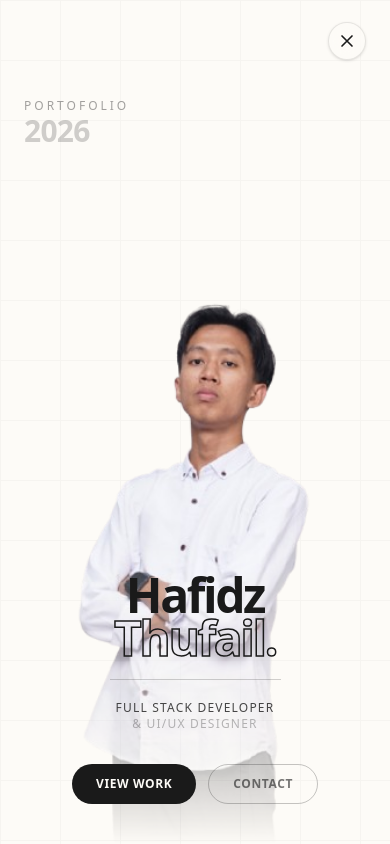
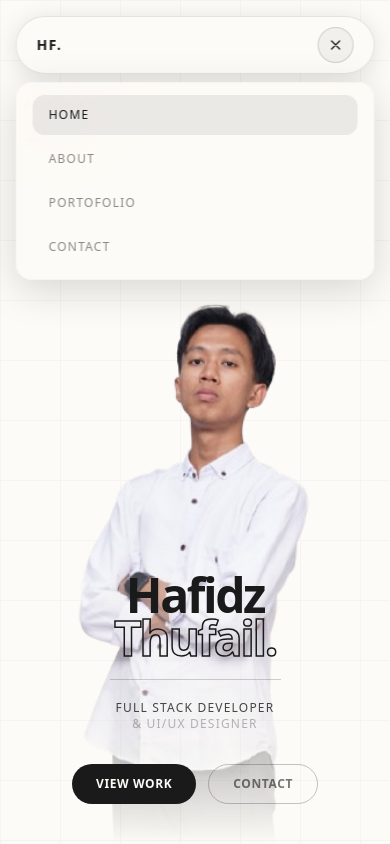
Before and after one commit to HafidzThufail22/Portofolio-V2, a Next.js app: page / in a window 390 px wide. Both pictures are taken after a click on the button "Toggle menu". Shown: the top 844 px of the page. Built offline with nearby package versions, Linux system fonts and the light colour scheme.

Commit message:
feat: implement responsive Navbar component with scroll-aware navigation and mobile menu

```diff
--- a/src/components/layout/Navbar.tsx
+++ b/src/components/layout/Navbar.tsx
@@ -1,7 +1,7 @@
 "use client";
 
 import Link from "next/link";
-import { motion } from "framer-motion";
+import { motion, AnimatePresence } from "framer-motion";
 import { useState, useEffect } from "react";
 
 const navItems = [
@@ -16,33 +16,27 @@ export function Navbar() {
   const [activeSection, setActiveSection] = useState("#home");
   const [isScrolled, setIsScrolled] = useState(false);
 
-  // Active section detection
   useEffect(() => {
     const handleScroll = () => {
       const sections = ["home", "about", "projects", "contact"];
       const scrollPosition = window.scrollY + 150;
 
       for (const section of sections) {
-        const element = document.getElementById(section);
-        if (element) {
-          const { offsetTop, offsetHeight } = element;
+        const el = document.getElementById(section);
+        if (el) {
+          const { offsetTop, offsetHeight } = el;
           if (scrollPosition >= offsetTop && scrollPosition < offsetTop + offsetHeight) {
             setActiveSection(`#${section}`);
-            return;
+            break;
           }
         }
       }
       if (window.scrollY < 100) setActiveSection("#home");
-    };
-
-    // Scroll-to-capsule detection (same listener)
-    const handleScrollAll = () => {
-      handleScroll();
       setIsScrolled(window.scrollY > window.innerHeight * 0.35);
     };
 
-    window.addEventListener("scroll", handleScrollAll);
-    return () => window.removeEventListener("scroll", handleScrollAll);
+    window.addEventListener("scroll", handleScroll);
+    return () => window.removeEventListener("scroll", handleScroll);
   }, []);
 
   const handleNavClick = (e: React.MouseEvent<HTMLAnchorElement>, href: string) => {
@@ -51,32 +45,12 @@ export function Navbar() {
     setIsMobileMenuOpen(false);
   };
 
-  // Shared nav link style — same in both flat & capsule
   const linkClass = (href: string) =>
-    `relative px-5 py-2 rounded-full text-sm font-medium tracking-widest uppercase transition-all duration-300 group ${
-      activeSection === href ? "text-foreground bg-foreground/10" : "text-foreground/50 hover:text-foreground hover:bg-foreground/10"
+    `px-5 py-2 rounded-full text-sm font-medium tracking-widest uppercase transition-all duration-300 ${
+      activeSection === href
+        ? "text-foreground bg-foreground/10"
+        : "text-foreground/50 hover:text-foreground hover:bg-foreground/10"
     }`;
-
-  const navLinks = (
-    <>
-      {navItems.map((item, index) => (
-        <motion.div
-          key={item.href}
-          initial={{ opacity: 0, y: -8 }}
-          animate={{ opacity: 1, y: 0 }}
-          transition={{ duration: 0.4, delay: 0.08 * (index + 1) }}
-        >
-          <Link
-            href={item.href}
-            onClick={(e) => handleNavClick(e, item.href)}
-            className={linkClass(item.href)}
-          >
-            {item.label}
-          </Link>
-        </motion.div>
-      ))}
-    </>
-  );
 
   return (
     <motion.header
@@ -85,55 +59,94 @@ export function Navbar() {
       transition={{ duration: 0.6, ease: "easeOut" }}
       className="fixed top-0 left-0 right-0 z-50"
     >
-      {/* ── FLAT STATE: transparan, centered ── */}
+      {/* ── DESKTOP FLAT NAV: only shown on md+ when NOT scrolled ── */}
+      <AnimatePresence>
+        {!isScrolled && (
           <motion.div
-        animate={
-          isScrolled
-            ? { opacity: 0, pointerEvents: "none" }
-            : { opacity: 1, pointerEvents: "auto" }
-        }
+            key="flat-nav"
+            initial={{ opacity: 0 }}
+            animate={{ opacity: 1 }}
+            exit={{ opacity: 0 }}
+            transition={{ duration: 0.3 }}
+            className="hidden md:flex w-full px-10 py-6 items-center justify-center gap-10"
+          >
+            {navItems.map((item, i) => (
+              <motion.div
+                key={item.href}
+                initial={{ opacity: 0, y: -8 }}
+                animate={{ opacity: 1, y: 0 }}
+                transition={{ duration: 0.4, delay: 0.08 * (i + 1) }}
+              >
+                <Link href={item.href} onClick={(e) => handleNavClick(e, item.href)} className={linkClass(item.href)}>
+                  {item.label}
+                </Link>
+              </motion.div>
+            ))}
+          </motion.div>
+        )}
+      </AnimatePresence>
+
+      {/* ── DESKTOP CAPSULE: only shown on md+ when scrolled ── */}
+      <AnimatePresence>
+        {isScrolled && (
+          <motion.div
+            key="desktop-capsule"
+            initial={{ opacity: 0, y: -16 }}
+            animate={{ opacity: 1, y: 0 }}
+            exit={{ opacity: 0, y: -16 }}
             transition={{ duration: 0.35, ease: "easeInOut" }}
-        className="w-full px-10 py-6"
+            className="hidden md:block absolute top-5 left-1/2 -translate-x-1/2 w-[90%] max-w-3xl"
           >
-        <nav className="hidden md:flex items-center justify-center gap-10">
-          {navLinks}
-        </nav>
-      </motion.div>
-
-      {/* ── CAPSULE STATE: floating pill, same link style ── */}
-      <motion.div
-        animate={
-          isScrolled
-            ? { opacity: 1, y: 0, pointerEvents: "auto" }
-            : { opacity: 0, y: -16, pointerEvents: "none" }
-        }
-        transition={{ duration: 0.35, ease: "easeInOut" }}
-        className="absolute top-5 left-1/2 -translate-x-1/2 w-[90%] max-w-3xl"
-      >
-        {/* Capsule container — just adds the pill frame */}
-        <div className="relative rounded-full border border-foreground/10 backdrop-blur-xl
-          bg-background/60
-          shadow-[0_4px_24px_rgba(0,0,0,0.08)]">
-
-          <nav className="relative hidden md:flex items-center justify-center gap-10 h-14 px-8">
-            {navLinks}
+            <div className="rounded-full border border-foreground/10 backdrop-blur-xl bg-background/60 shadow-[0_4px_24px_rgba(0,0,0,0.08)]">
+              <nav className="flex items-center justify-center gap-10 h-14 px-8">
+                {navItems.map((item) => (
+                  <Link key={item.href} href={item.href} onClick={(e) => handleNavClick(e, item.href)} className={linkClass(item.href)}>
+                    {item.label}
+                  </Link>
+                ))}
               </nav>
             </div>
+          </motion.div>
+        )}
+      </AnimatePresence>
 
-        {/* Mobile Menu */}
+      {/* ── MOBILE CAPSULE: always visible on small screens ── */}
+      <div className="md:hidden absolute top-4 left-1/2 -translate-x-1/2 w-[92%] max-w-lg">
+        <div className="rounded-full border border-foreground/10 backdrop-blur-xl bg-background/70 shadow-[0_4px_24px_rgba(0,0,0,0.12)]">
+          <div className="flex items-center justify-between h-14 px-5">
+            {/* Logo */}
+            <Link href="#home" onClick={(e) => handleNavClick(e, "#home")} className="flex items-center gap-2">
+
+              <span className="text-sm font-bold tracking-widest uppercase text-foreground">HF.</span>
+            </Link>
+            {/* Hamburger */}
+            <button
+              onClick={() => setIsMobileMenuOpen(!isMobileMenuOpen)}
+              className="flex items-center justify-center w-9 h-9 rounded-full border border-foreground/15 bg-foreground/5 text-foreground hover:bg-foreground/10 transition-colors"
+              aria-label="Toggle menu"
+            >
+              <svg className="w-4 h-4" fill="none" stroke="currentColor" strokeWidth="2" viewBox="0 0 24 24">
+                {isMobileMenuOpen ? (
+                  <path strokeLinecap="round" strokeLinejoin="round" d="M6 18L18 6M6 6l12 12" />
+                ) : (
+                  <path strokeLinecap="round" strokeLinejoin="round" d="M4 6h16M4 12h16M4 18h16" />
+                )}
+              </svg>
+            </button>
+          </div>
+        </div>
+
+        {/* Mobile dropdown */}
+        <AnimatePresence>
+          {isMobileMenuOpen && (
             <motion.div
-          initial={false}
-          animate={
-            isMobileMenuOpen
-              ? { height: "auto", opacity: 1, marginTop: 8 }
-              : { height: 0, opacity: 0, marginTop: 0 }
-          }
-          transition={{ duration: 0.3 }}
-          className="md:hidden overflow-hidden rounded-2xl border border-border/30 backdrop-blur-xl
-            bg-background/90 shadow-[0_10px_40px_rgba(0,0,0,0.15)]"
-          style={{ marginTop: isMobileMenuOpen ? 8 : 0 }}
+              initial={{ height: 0, opacity: 0, marginTop: 0 }}
+              animate={{ height: "auto", opacity: 1, marginTop: 8 }}
+              exit={{ height: 0, opacity: 0, marginTop: 0 }}
+              transition={{ duration: 0.3, ease: [0.16, 1, 0.3, 1] }}
+              className="overflow-hidden rounded-2xl border border-border/30 backdrop-blur-xl bg-background/90 shadow-[0_10px_40px_rgba(0,0,0,0.15)]"
             >
-          <div className="px-6 py-4 space-y-1">
+              <div className="px-4 py-3 space-y-1">
                 {navItems.map((item) => (
                   <Link
                     key={item.href}
@@ -141,7 +154,7 @@ export function Navbar() {
                     onClick={(e) => handleNavClick(e, item.href)}
                     className={`block px-4 py-3 text-xs font-medium tracking-widest uppercase transition-all duration-300 rounded-xl ${
                       activeSection === item.href
-                    ? "text-foreground bg-foreground/5"
+                        ? "text-foreground bg-foreground/8"
                         : "text-foreground/50 hover:text-foreground hover:bg-foreground/5"
                     }`}
                   >
@@ -150,22 +163,9 @@ export function Navbar() {
                 ))}
               </div>
             </motion.div>
-      </motion.div>
-
-      {/* Mobile toggle — always visible on mobile */}
-      <button
-        onClick={() => setIsMobileMenuOpen(!isMobileMenuOpen)}
-        className="md:hidden absolute right-6 top-[1.4rem] z-[60] p-2 text-foreground hover:text-foreground/80 transition-colors bg-background/50 backdrop-blur-md rounded-full border border-foreground/10 shadow-sm"
-        aria-label="Toggle menu"
-      >
-        <svg className="w-5 h-5" fill="none" stroke="currentColor" strokeWidth="2" viewBox="0 0 24 24">
-          {isMobileMenuOpen ? (
-            <path strokeLinecap="round" strokeLinejoin="round" d="M6 18L18 6M6 6l12 12" />
-          ) : (
-            <path strokeLinecap="round" strokeLinejoin="round" d="M4 6h16M4 12h16M4 18h16" />
           )}
-        </svg>
-      </button>
+        </AnimatePresence>
+      </div>
     </motion.header>
   );
 }
```
Lines whose indentation alone changed are shown as unchanged.
